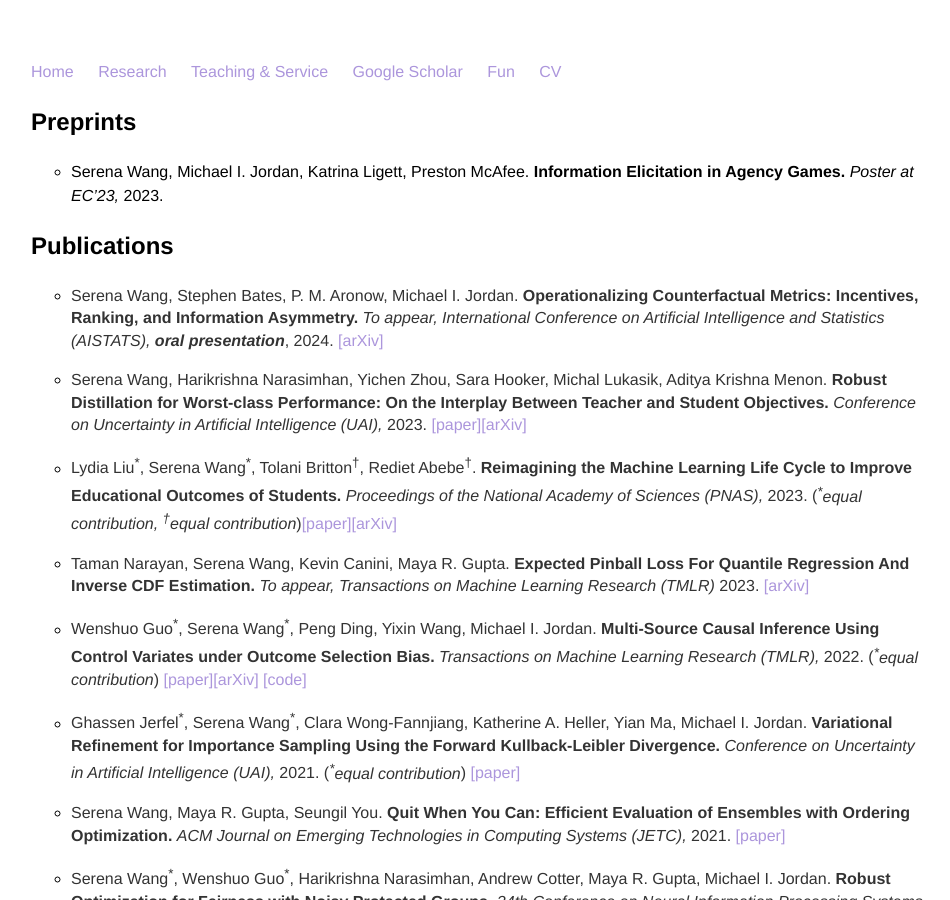
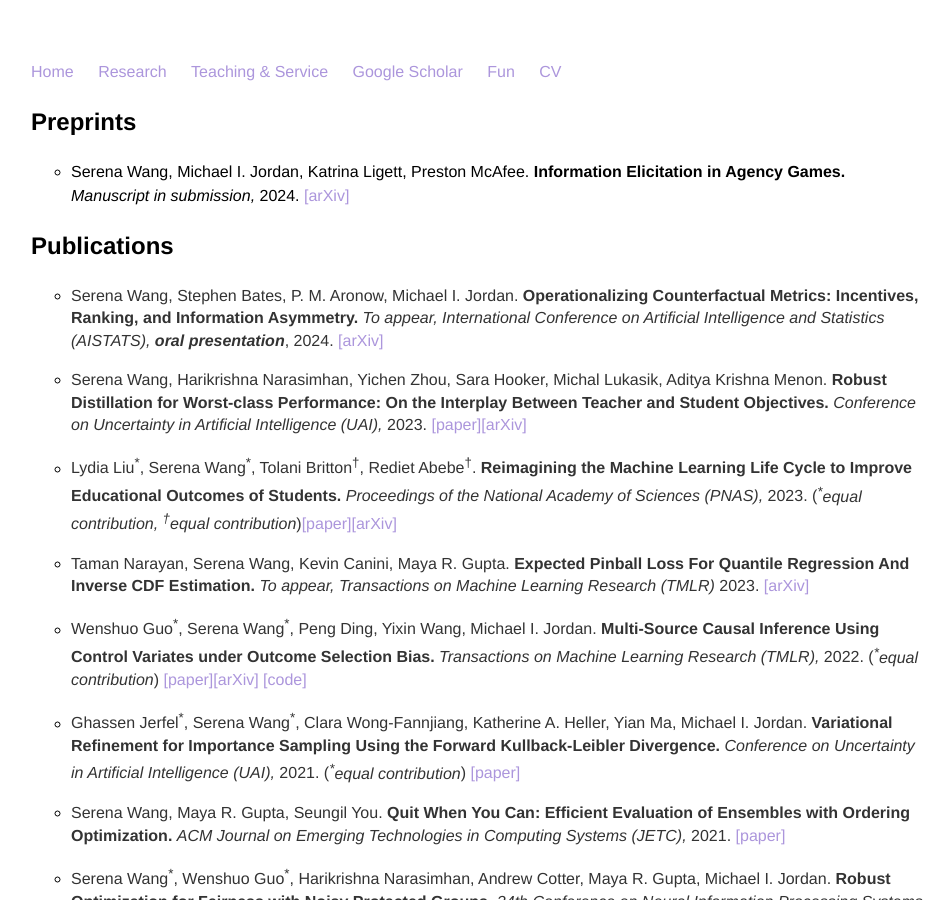
Before and after one commit to serenalwang/serenalwang.github.io, a Jekyll site: the page built from research.md, in a window 1280 px wide and 900 px high. Shown: the whole window, without its empty margins (161-1111 px from the left). Built offline with Jekyll 4.4.1, drawn with Linux system fonts in a browser that asks for light colours.

Commit message:
updated arxiv

```diff
--- a/research.md
+++ b/research.md
@@ -4,7 +4,7 @@ title: Research
 ---
 ### Preprints
 * Serena Wang, Michael I. Jordan, Katrina Ligett, Preston McAfee.
-**Information Elicitation in Agency Games.** *Poster at EC'23,* 2023.
+**Information Elicitation in Agency Games.** *Manuscript in submission,* 2024. [[arXiv]](https://arxiv.org/abs/2402.14005)
 
 ### Publications
 * Serena Wang, Stephen Bates, P. M. Aronow, Michael I. Jordan.
```
